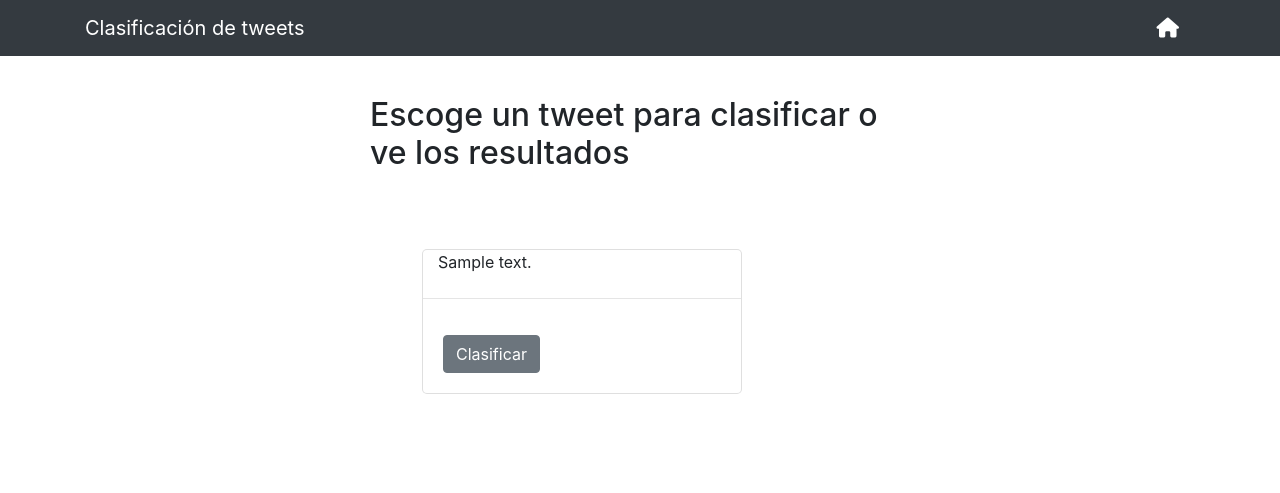
After one commit to GershonD5/Clasificacion-de-tweets, a Django app: template pollster/templates/polls/index2.html in a window 1280 px wide. The commit adds this page. Shown: the top 493 px of the page. Run offline with Django 3.2, Linux system fonts and the light colour scheme; the template is opened without the code that fills it: values that come from a table or form of the project are taken from there, others are empty; tables that the repository leaves empty hold one stand-in row (values such as "Sample post"); some libraries are stand-ins or nearby versions.

Commit message:
prehosting

```diff
--- a/pollster/pages/urls.py
+++ b/pollster/pages/urls.py
@@ -8,4 +8,5 @@ urlpatterns =[
     path('login/',views.loginrPage, name="login")
 
 
+
 ]
--- a/pollster/polls/models.py
+++ b/pollster/polls/models.py
@@ -4,7 +4,7 @@ from django.db import models
 class Tweet(models.Model):
     tweet_text = models.CharField(max_length=200)
     ofensivo= models.IntegerField(default=0)
-    No_Ofensivo= models.IntegerField(default=0)
+    total= models.IntegerField(default=0)
     def __str__(self):
         return self.tweet_text
 
--- a/pollster/polls/urls.py
+++ b/pollster/polls/urls.py
@@ -9,6 +9,7 @@ urlpatterns =[
     path('<int:tweet_id>/results/',views.results, name='results'),
     path('<int:tweet_id>/ofensivo/',views.ofensivo, name='ofensivo'),
     path('<int:tweet_id>/NoOfensivo/',views.NoOfensivo, name='NoOfensivo'),
+    path('votar',views.votar, name='votar')
 
 
 
--- a/pollster/pollster/settings.py
+++ b/pollster/pollster/settings.py
@@ -25,7 +25,7 @@ SECRET_KEY = 'a@3qcvdg$**f9)@iozc#onfd0zz9ejh$(n8civkcj^t1zl9u+m'
 # SECURITY WARNING: don't run with debug turned on in production!
 DEBUG = True
 
-ALLOWED_HOSTS = []
+ALLOWED_HOSTS = ['*']
 
 
 # Application definition
--- a/pollster/templates/base.html
+++ b/pollster/templates/base.html
@@ -7,7 +7,7 @@
 
     <!-- Bootstrap CSS -->
     <link rel="stylesheet" href="https://stackpath.bootstrapcdn.com/bootstrap/4.4.1/css/bootstrap.min.css" integrity="sha384-Vkoo8x4CGsO3+Hhxv8T/Q5PaXtkKtu6ug5TOeNV6gBiFeWPGFN9MuhOf23Q9Ifjh" crossorigin="anonymous">
-
+    <script src="https://kit.fontawesome.com/58b67a8ed1.js" crossorigin="anonymous"></script>
     <title>Clasificacion{% block title %}{% endblock %}</title>
   </head>
   <body>
--- a/pollster/templates/partials/_navbar.html
+++ b/pollster/templates/partials/_navbar.html
@@ -1,6 +1,9 @@
 
-<nav class="navbar navbar-dark bg-primary mb-4">
+<nav class="navbar navbar-dark bg-dark mb-4">
 	<div class="container">
-		<a class="navbar-brand" href="/">HOME</a>
+			<a class="navbar-brand" href="/">Clasificación de tweets</a>
+			<form class="form-inline">
+			<a class="navbar-brand" href="/"><i class="fas fa-home"></i></a>
+			</form>
 	</div>
 </nav>
--- /dev/null
+++ b/pollster/templates/polls/index2.html
@@ -0,0 +1,52 @@
+{% extends 'base.html' %}
+
+
+{% block content %}
+   <!-- Inicio Fondo -->
+   <div class="fondo">
+
+    <div class="container">
+
+      <div class="row mt-3 mb-3 justify-content-center">
+          <h2>Escoge un tweet para clasificar o ve los resultados</h2>
+      </div>
+
+      <div class="row mb-5">
+        <!-- Inicio Fila 1  -->
+        {% if tweets_list %}
+            {% for tweet in tweets_list %}
+        <div class="row m-5">
+          <!-- Card Principal -->
+
+          <div class="card  m-1" style="width: 20rem; border-radius: 5px; object-fit:none">
+              <div class="col">
+              <label>{{ tweet.tweet_text }}</label>
+              </div>
+            <hr>
+            <div class="card-body">
+              <a href="{% url 'polls:detail' tweet.id %}" type="button"  class="btn btn-secondary">Clasificar</a>
+
+            </div>
+
+
+
+          </div>
+
+
+
+
+          <!-- Fin Card -->
+        </div>
+
+
+        <!-- Fin Fila 1  -->
+
+      </div>
+      {% endfor %}
+    </div>
+    {% else %}
+    <p>No hay tweets disponibles</p>
+    {% endif %}
+  </div>
+  <!-- Fin Inicio Fondo -->
+  {% endblock %}
```
Also changed, not shown: pollster/polls/views.py (+6 -1 lines), pollster/templates/pages/index.html (+6 -5 lines), pollster/templates/pages/login.html (+118 -1 lines), pollster/templates/polls/detail.html (+17 -4 lines), pollster/polls/migrations/0005_auto_20200308_2202.py (added), 1 other file.
